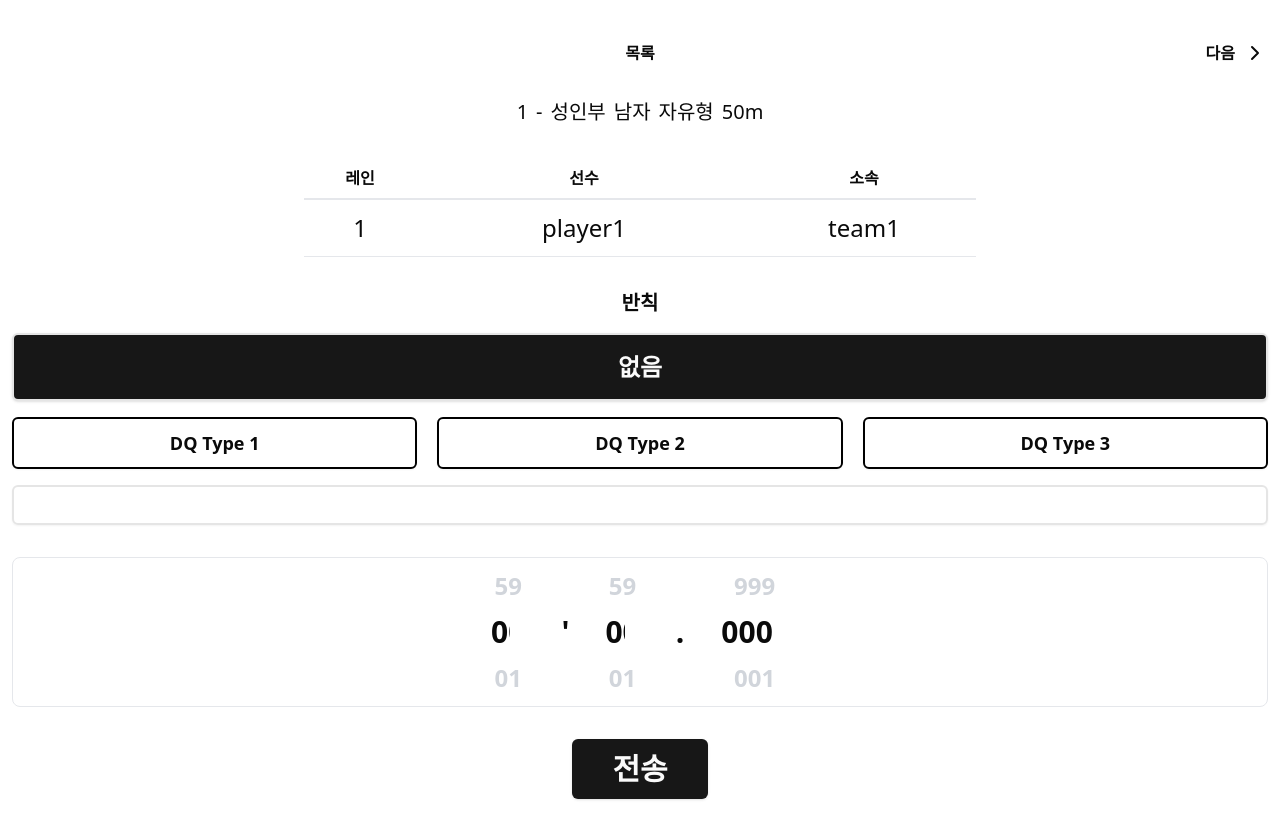
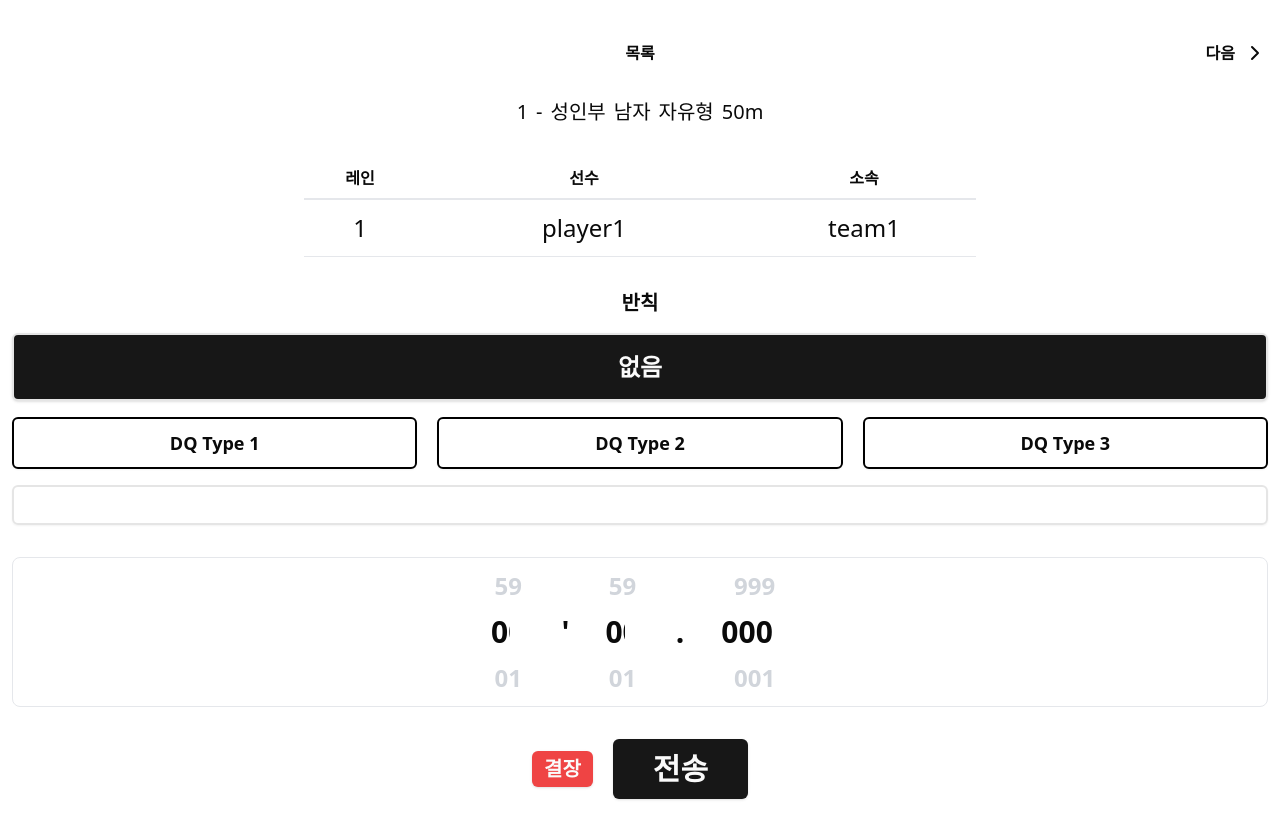
Before and after one commit to GangHyeokLee/BukguSwimming, a Next.js app: page /lane/0 in a window 1280 px wide. Built offline with nearby package versions, Linux system fonts and the light colour scheme.

Commit message:
Feat: absent button

```diff
--- /dev/null
+++ b/src/components/lane/AbsentDialog.tsx
@@ -0,0 +1,23 @@
+"use client"
+
+import { Button } from "@/components/ui/button";
+import { Dialog, DialogContent, DialogFooter, DialogHeader, DialogTitle, DialogTrigger } from "@/components/ui/dialog";
+
+export const AbsentDialog = () => {
+  return (
+    <Dialog>
+      <DialogTrigger asChild>
+        <Button className="w-fit h-fit text-xl py-1 px-3 font-bold bg-red-500" >결장</Button>
+      </DialogTrigger>
+      <DialogContent className="w-fit min-w-[300px] max-w-[400px] border-2 border-gray-200 rounded-lg">
+        <DialogHeader className="flex flex-col gap-5">
+          <DialogTitle>결장 처리 하시겠습니까?</DialogTitle>
+        </DialogHeader>
+        <DialogFooter className="flex flex-row justify-center gap-5">
+          <Button variant={"destructive"}>취소</Button>
+          <Button variant={"default"}>전송</Button>
+        </DialogFooter>
+      </DialogContent>
+    </Dialog>
+  );
+}
--- a/src/components/lane/LaneClientComponent.tsx
+++ b/src/components/lane/LaneClientComponent.tsx
@@ -5,6 +5,7 @@ import Timer from "@/components/lane/Timer";
 import { useState } from "react";
 
 import { memo } from "react";
+import { AbsentDialog } from "./AbsentDialog";
 
 function LaneClientComponent() {
   const [time, setTime] = useState(0);
@@ -13,7 +14,10 @@ function LaneClientComponent() {
     <>
       <FoulPanel foul={foul} setFoul={setFoul} />
       <Timer setTime={setTime} />
-      <SubmitDialog time={time} foul={foul} />
+      <div className="flex flex-row gap-5 justify-center items-center">
+        <AbsentDialog />
+        <SubmitDialog time={time} foul={foul} />
+      </div>
     </>
   )
 }
--- a/src/components/lane/SubmitDialog.tsx
+++ b/src/components/lane/SubmitDialog.tsx
@@ -10,9 +10,9 @@ export const SubmitDialog = ({ time, foul }: SubmitDialogProps) => {
   return (
     <Dialog>
       <DialogTrigger asChild>
-        <Button className="w-fit h-fit text-3xl py-3 px-10 font-bold" >전송</Button>
+        <Button className="w-fit h-fit text-3xl py-3 px-10 font-bold">전송</Button>
       </DialogTrigger>
-      <DialogContent className="w-fit">
+      <DialogContent className="w-fit max-w-[400px] border-2 border-gray-200 rounded-lg">
         <DialogHeader className="flex flex-col gap-5">
           <DialogTitle></DialogTitle>
           <div className="text-lg flex flex-col gap-2">
@@ -34,7 +34,7 @@ export const SubmitDialog = ({ time, foul }: SubmitDialogProps) => {
         </DialogHeader>
         <DialogFooter className="flex flex-row justify-center gap-5">
           <Button variant={"destructive"}>취소</Button>
-          <Button variant={"default"}>전송</Button>
+          <Button variant={"default"}>확인</Button>
         </DialogFooter>
       </DialogContent>
     </Dialog>
```
